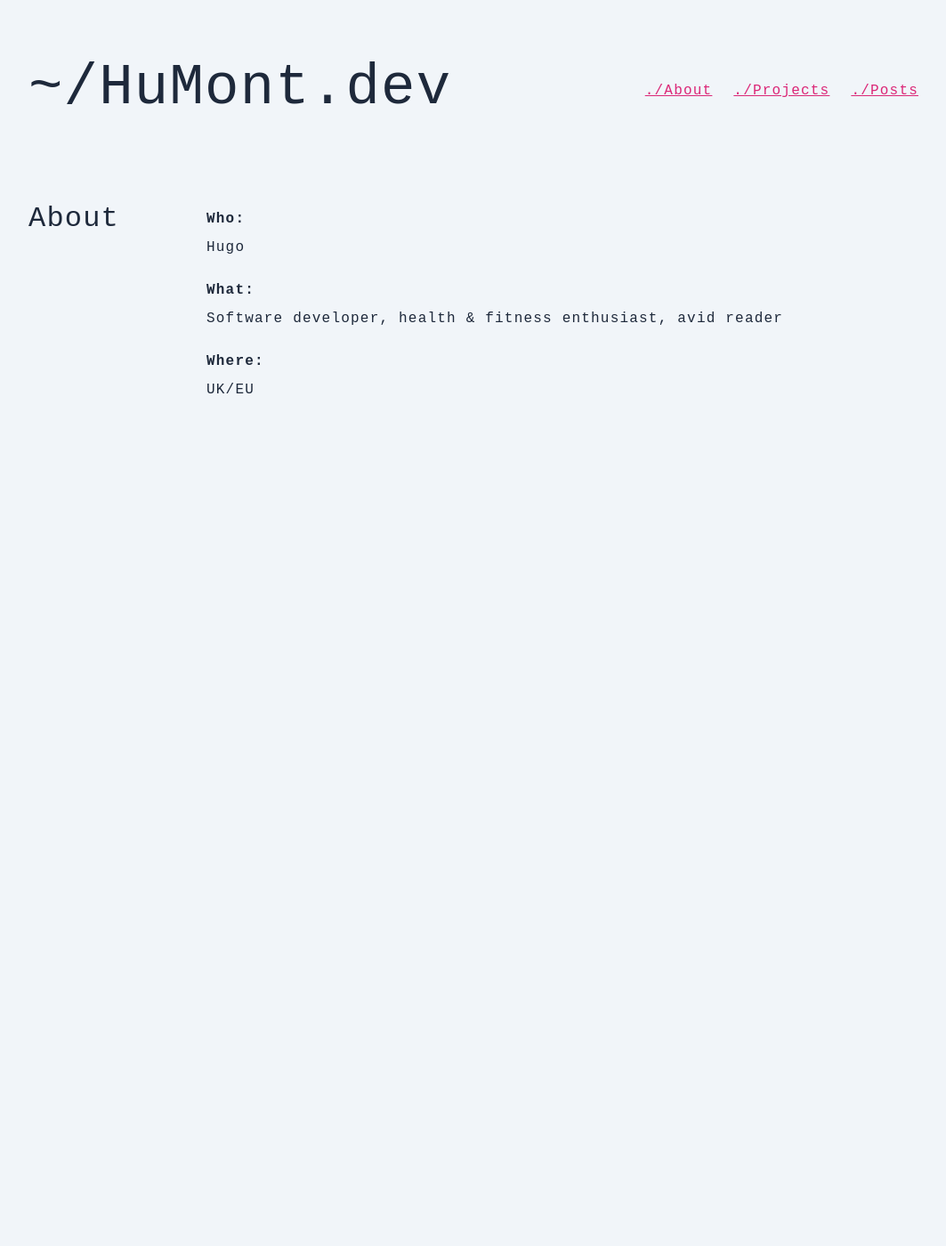
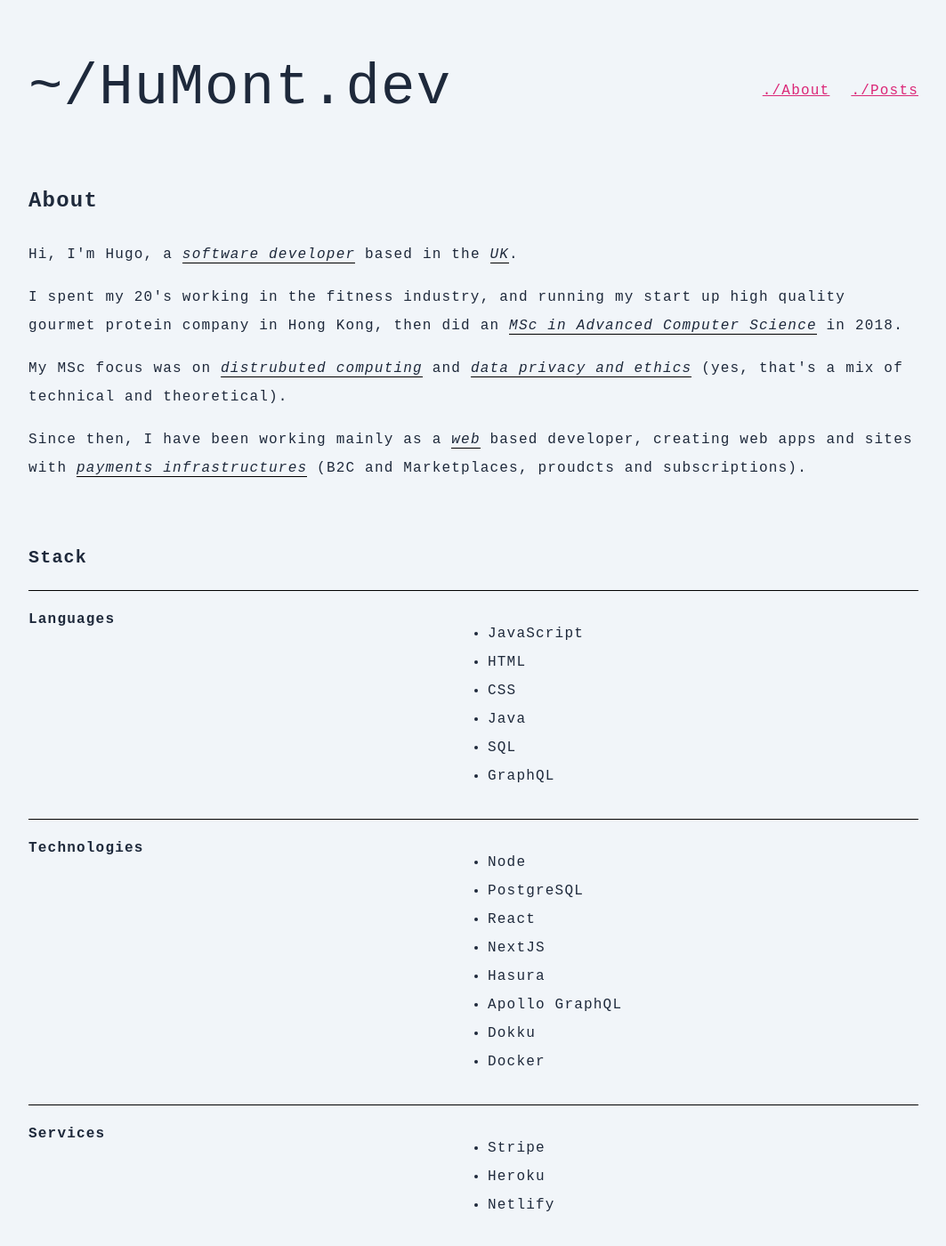
Before and after one commit to humont/humont.dev, a Next.js app: page / in a window 1280 px wide. Shown: the top 1400 px of the page at 89% size, without its empty margins (108-1171 px from the left). Before the commit the page ends 800 px from the top, so only its background shows below. Built offline with nearby package versions, Linux system fonts and the light colour scheme.

Commit message:
full text search article

```diff
--- a/components/layout.tsx
+++ b/components/layout.tsx
@@ -10,9 +10,9 @@ export const Layout: FunctionComponent<{}> = (props) => {
           <Link href='/'>
             <a>./About</a>
           </Link>
-          <Link href='/projects'>
+          {/* <Link href='/projects'>
             <a>./Projects</a>
-          </Link>
+          </Link> */}
           <Link href='/posts'>
             <a>./Posts</a>
           </Link>
--- a/pages/_app.tsx
+++ b/pages/_app.tsx
@@ -40,6 +40,7 @@ function MyApp({ Component, pageProps }: AppProps) {
           font-family: 'Courier New', Courier, monospace;
           font-weight: 400;
           padding: 0;
+          padding-bottom: 10rem;
           margin: 0;
         }
 
@@ -85,6 +86,19 @@ function MyApp({ Component, pageProps }: AppProps) {
           padding-right: 0.25rem;
         }
 
+        blockquote {
+          background-color: var(--highlight-color);
+          padding: 0.25rem 1rem;
+          border-radius: 5px;
+          font-style: italic;
+        }
+
+        blockquote > p:last-child > a:last-child {
+          font-style: italic;
+          font-size: smaller;
+          opacity: 0.7;
+        }
+
         .space-y > * + * {
           padding-bottom: 1rem;
         }
--- a/pages/index.tsx
+++ b/pages/index.tsx
@@ -12,67 +12,88 @@ export default function Home() {
       </Head>
       <article>
         <h1>About</h1>
-        <dl className=''>
-          <dt>Who:</dt>
-          <dd>Hugo</dd>
-          <dt>What:</dt>
-          <dd>Software developer, health & fitness enthusiast, avid reader</dd>
-          <dt>Where:</dt>
-          <dd>UK/EU</dd>
+        <p>
+          Hi, I'm Hugo, a <em>software developer</em> based in the <em>UK</em>.
+        </p>
+        <p>
+          I spent my 20's working in the fitness industry, and running my start
+          up high quality gourmet protein company in Hong Kong, then did an{' '}
+          <em>MSc in Advanced Computer Science</em> in 2018.
+        </p>
+        <p>
+          My MSc focus was on <em>distrubuted computing</em> and{' '}
+          <em>data privacy and ethics</em> (yes, that's a mix of technical and
+          theoretical).
+        </p>
+        <p>
+          Since then, I have been working mainly as a <em>web</em> based
+          developer, creating web apps and sites with{' '}
+          <em>payments infrastructures</em> (B2C and Marketplaces, proudcts and
+          subscriptions).
+        </p>
+        <br />
+        <h2>Stack</h2>
+        <dl>
+          <dt>Languages</dt>
+          <dd>
+            <ul>
+              <li>JavaScript</li>
+              <li>HTML</li>
+              <li>CSS</li>
+              <li>Java</li>
+              <li>SQL</li>
+              <li>GraphQL</li>
+            </ul>
+          </dd>
+          <dt>Technologies</dt>
+          <dd>
+            <ul>
+              <li>Node</li>
+              <li>PostgreSQL</li>
+              <li>React</li>
+              <li>NextJS</li>
+              <li>Hasura</li>
+              <li>Apollo GraphQL</li>
+              <li>Dokku</li>
+              <li>Docker</li>
+            </ul>
+          </dd>
+          <dt>Services</dt>
+          <dd>
+            <ul>
+              <li>Stripe</li>
+              <li>Heroku</li>
+              <li>Netlify</li>
+            </ul>
+          </dd>
         </dl>
       </article>
 
-      <style jsx>
-        {`
-          article {
+      <style jsx>{`
+        em {
+          border-bottom: 1px solid black;
         }
 
-          article h1 {
-            padding-bottom: 0.5rem;
-            margin-bottom: 0;
-            margin-top: 0;
-            padding-top: 0;
-            font-size: 2rem;
-            font-weight: lighter;
+        h2 {
+          font-size: 1.25rem;
         }
 
-          article:nth-child(1n + 2) h1 {
-            padding-top: 3rem;
-          }
-
-          @media screen and (min-width: 500px) {
-            article {
+        dl {
           display: grid;
-              grid-template-columns: 20% 1fr;
-              position: relative;
-              padding-top: 2rem;
-              padding-bottom: 2rem;
-            }
-            article h1 {
-              position: sticky;
-              top: 0;
-              margin-top: 0;
-              padding-top: 0;
-              padding-right: 2rem;
-            }
-
-            article:nth-child(1n + 2) h1 {
-              padding-top: 0rem;
-            }
+          grid-template-columns: 1fr 1fr;
         }
 
         dt {
-            font-weight: bold;
+          font-weight: 800;
         }
-          dt:nth-child(1n + 2) {
-            padding-top: 1rem;
+
+        dd,
+        dt {
+          border-top: 1px solid black;
+          padding: 1rem 0;
+          margin: 0;
         }
-          dd {
-            margin-left: 0;
-            word-wrap: break-word;
-          }
-        `}
-      </style>
+      `}</style>
     </>
   );
 }
```
Also changed, not shown: _posts/full-text-search.md (+115 -10 lines), _posts/hello-world.md (+2 -1 lines), pages/projects/index.tsx (added, +74 -0 lines). Lines whose indentation alone changed are shown as unchanged.
